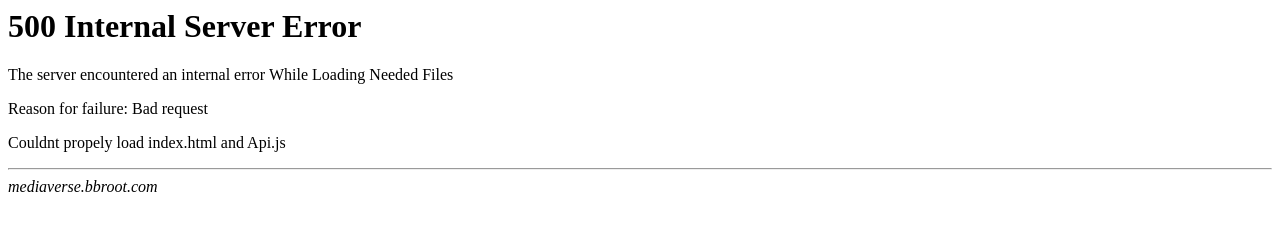
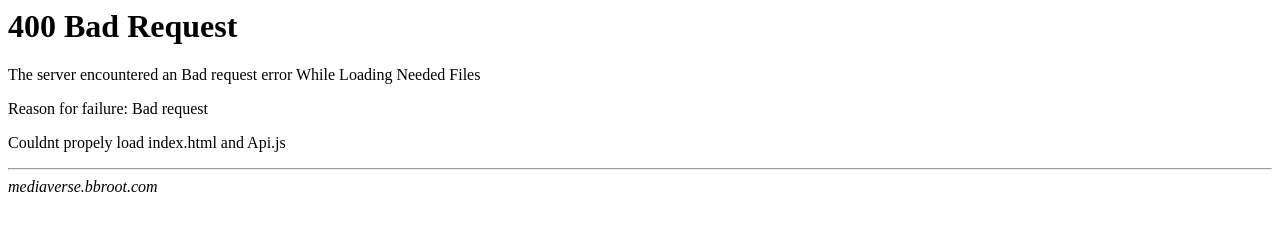
Before and after one commit to rrealbaconepro-byte/ForTeach, a website: page index.html in a window 1280 px wide. Drawn offline with Linux system fonts and the light colour scheme.

Commit message:
Change error page from 500 to 400 Bad Request

```diff
--- a/index.html
+++ b/index.html
@@ -1,11 +1,11 @@
 <!DOCTYPE HTML PUBLIC "-//IETF//DTD HTML 2.0//EN">
 <html>
 <head>
-    <title>500 Internal Server Error</title>
+    <title>400 Bad Request</title>
 </head>
 <body>
-    <h1>500 Internal Server Error</h1>
-    <p>The server encountered an internal error While Loading Needed Files</p>
+    <h1>400 Bad Request</h1>
+    <p>The server encountered an Bad request error While Loading Needed Files</p>
     <p>Reason for failure: Bad request</p>
     <p>Couldnt propely load index.html and Api.js</p>
     <hr>
```
